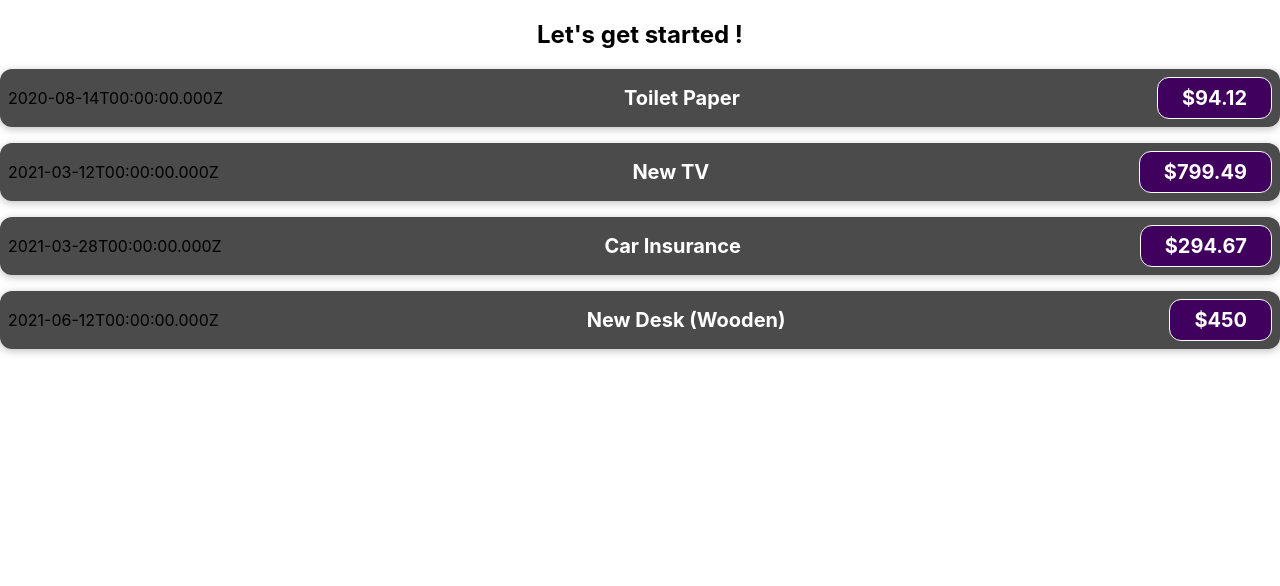
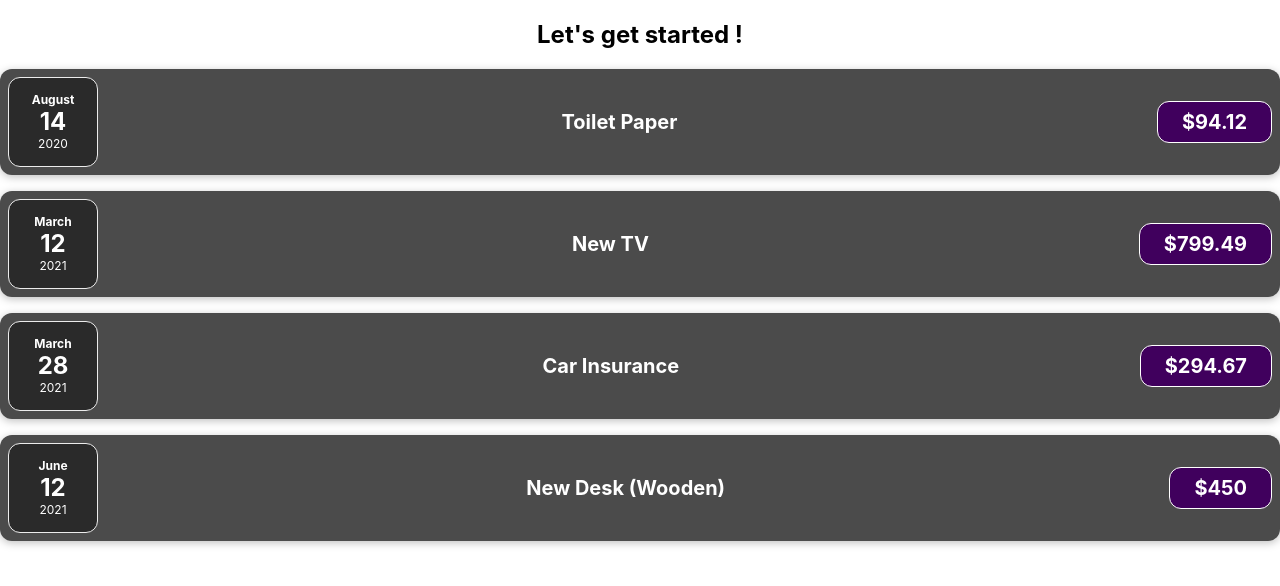
Before and after one commit to aschneiderGit/react-complete-guide, a React (Create React App) app: page / in a window 1280 px wide. Shown: the top 586 px of the page. Built offline with nearby package versions, Linux system fonts and the light colour scheme.

Commit message:
Expense Date Component

```diff
--- /dev/null
+++ b/src/components/ExpenseDate.css
@@ -0,0 +1,26 @@
+.expense-date {
+	display: flex;
+	flex-direction: column;
+	width: 5.5rem;
+	height: 5.5rem;
+	border: 1px solid #ececec;
+	background-color: #2a2a2a;
+	color: white;
+	border-radius: 12px;
+	align-items: center;
+	justify-content: center;
+}
+
+.expense-date__month {
+	font-size: 0.75rem;
+	font-weight: bold;
+}
+
+.expense-date__year {
+	font-size: 0.75rem;
+}
+
+.expense-date__day {
+	font-size: 1.5rem;
+	font-weight: bold;
+}
--- /dev/null
+++ b/src/components/ExpenseDate.js
@@ -0,0 +1,16 @@
+import './ExpenseDate.css';
+function ExpenseDate(props) {
+	const monthDate = props.date.toLocaleString('en-US', {month: 'long'});
+	const dayDate = props.date.toLocaleString('en-US', {day: '2-digit'});
+	const yearDate = props.date.getFullYear();
+
+	return (
+		<div className="expense-date">
+			<div className="expense-date__month">{monthDate}</div>
+			<div className="expense-date__day">{dayDate}</div>
+			<div className="expense-date__year">{yearDate}</div>
+		</div>
+	);
+}
+
+export default ExpenseDate;
--- a/src/components/ExpenseItem.js
+++ b/src/components/ExpenseItem.js
@@ -1,9 +1,10 @@
+import ExpenseDate from './ExpenseDate';
 import './ExpenseItem.css';
 
 function ExpenseItem(props) {
 	return (
 		<div className="expense-item">
-			<div> {props.date.toISOString()}</div>
+			<ExpenseDate date={props.date} />
 			<div className="expense-item__description">
 				<h2>{props.title}</h2>
 				<div className="expense-item__price"> ${props.amount}</div>
```
